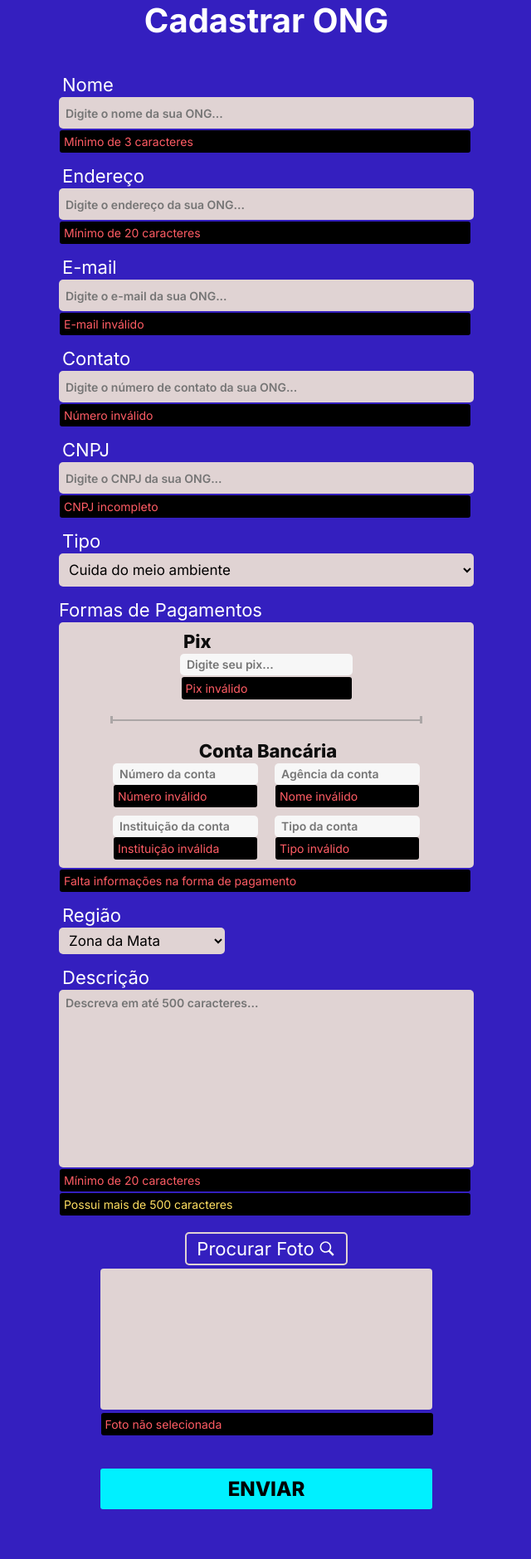
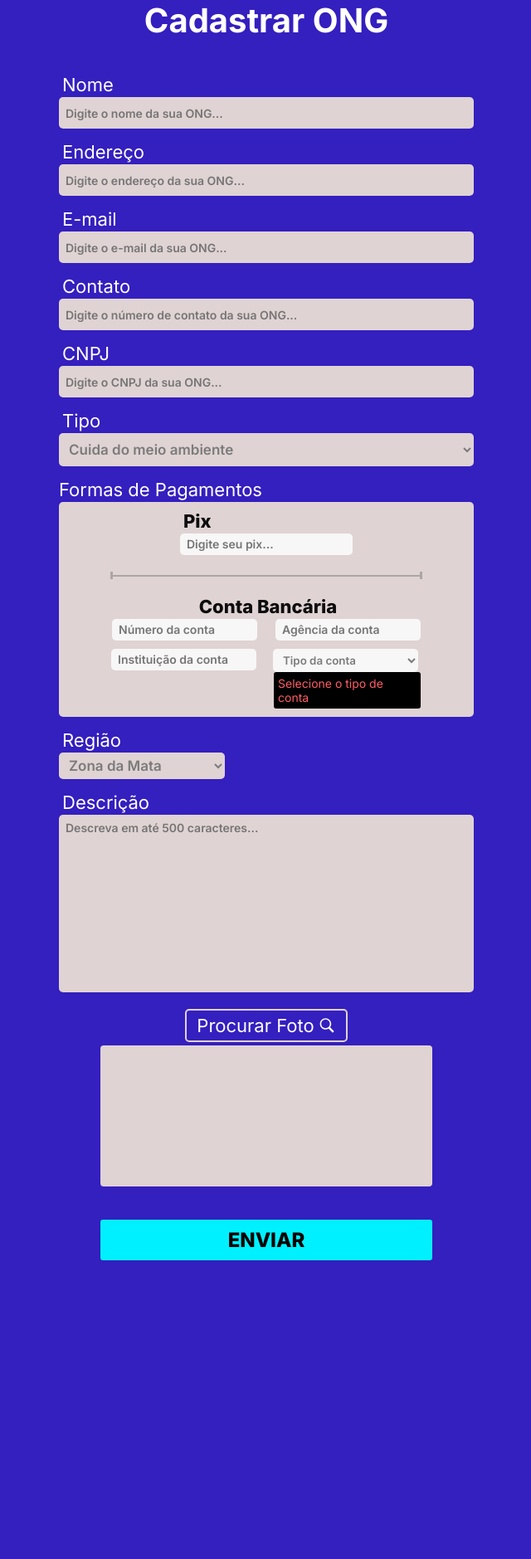
Before and after one commit to CrisGaius/doa-pe, a PHP site: page /pages/cadastrar-ong.html in a window 1280 px wide. Shown: the part 50-1929 px from the top of the page at 83% size, without its empty margins (319-959 px from the left). After the commit the page ends 1569 px from the top, so only its background shows below. Run offline with PHP 8.4, Linux system fonts and the light colour scheme.

Commit message:
Link nos botões e validação
Link nos botões pra "home-deslogada" . Agora aparece a mensagem caso seja inserido de forma incorreta em todos os inputs do campo "Formas de Pagamentos". Todos os inputs dessa página possuem a classe "campos"

```diff
--- a/pages/cadastrar-ong.html
+++ b/pages/cadastrar-ong.html
@@ -7,13 +7,14 @@
     <link rel="shortcut icon" href="../favicon/fav.ico" type="image/x-icon">
 
     <title>Cadastrar ONG</title>
+    <link rel="stylesheet" href="../styles/config.css">
     <link rel="stylesheet" href="../styles/cadastrar-ong.css">
     <!-- <script src="../scripts/cadastrar-ong.js" defer></script> -->
 </head>
 <body>
     <header>
         <!-- Voltar pra HOME LOGADO (USER) -->
-        <a href="#">
+        <a href="../index-deslogado.html">
             <button id="btn-voltar">
                 <img src="../images/seta-voltar.png" alt="Botão Voltar">voltar
             </button>
@@ -34,7 +35,7 @@
                 <div class="inputs">
                     <label for="ipt-nome">Nome</label>
                     <input type="text" id="ipt-nome" style="display: none;">
-                    <input type="text" id="ipt-nome" class="caixa-input" placeholder="Digite o nome da sua ONG..." oninput="nameValidate()">
+                    <input type="text" id="ipt-nome" class="caixa-input campos" placeholder="Digite o nome da sua ONG..." oninput="nameValidate()">
 
                     <span class="alerta" id="min-carac-nome">Mínimo de 3 caracteres</span>
                     <span class="prosseguir" id="nome-prosseguir">Tudo Certo &#x2705</span>
@@ -43,7 +44,7 @@
                 <!-- Input ENDEREÇO -->
                 <div class="inputs">
                     <label for="ipt-endereco">Endereço</label>
-                    <input type="text" name="endereco" id="ipt-endereco" class="caixa-input" placeholder="Digite o endereço da sua ONG..." oninput="enderecoValidate()">
+                    <input type="text" name="endereco" id="ipt-endereco" class="caixa-input campos" placeholder="Digite o endereço da sua ONG..." oninput="enderecoValidate()">
 
                     <span class="alerta">Mínimo de 20 caracteres</span>
                     <span class="prosseguir">Tudo Certo &#x2705</span>
@@ -52,7 +53,7 @@
                 <!-- Input E-MAIL -->
                 <div class="inputs">
                     <label for="ipt-email">E-mail</label>
-                    <input type="text" id="ipt-email" class="caixa-input" placeholder="Digite o e-mail da sua ONG..." oninput="emailValidate()">
+                    <input type="text" id="ipt-email" class="caixa-input campos" placeholder="Digite o e-mail da sua ONG..." oninput="emailValidate()">
 
                     <span class="alerta">E-mail inválido</span>
                     <span class="prosseguir">Tudo Certo &#x2705</span>
@@ -61,7 +62,7 @@
                 <!-- Input CONTATO -->
                 <div class="inputs">
                     <label for="ipt-contato">Contato</label>
-                    <input type="text" id="telefone" class="caixa-input" maxlength="15" placeholder="Digite o número de contato da sua ONG..." oninput="numeroValidate()">
+                    <input type="text" id="telefone" class="caixa-input campos" maxlength="15" placeholder="Digite o número de contato da sua ONG..." oninput="numeroValidate()">
 
                     <span class="alerta">Número inválido</span>
                     <span class="prosseguir">Tudo Certo &#x2705</span>
@@ -70,7 +71,7 @@
                 <!-- Input CNPJ -->
                 <div class="inputs">
                     <label for="ipt-cnpj">CNPJ</label>
-                    <input type="text" id="cnpj" class="caixa-input" maxlength="18" placeholder="Digite o CNPJ da sua ONG..." oninput="cnpjValidate()">
+                    <input type="text" id="cnpj" class="caixa-input camps" maxlength="18" placeholder="Digite o CNPJ da sua ONG..." oninput="cnpjValidate()">
 
                     <span class="alerta">CNPJ incompleto</span>
                 </div>
@@ -78,7 +79,7 @@
                 <!-- Input TIPO -->
                 <div class="inputs">
                     <label for="ipt-tipos">Tipo</label>
-                    <select id="select-tipo" class="caixa-input">
+                    <select id="select-tipo" class="caixa-input campos">
                         <optgroup label="Escolha">
                             <option value="#">Cuida do meio ambiente</option>
                             <option value="#">Cuida de animais abandonados</option>
@@ -96,7 +97,8 @@
                         <!-- Pix -->
                         <div class="flex-container-pagamento">
                             <label for="ipt-pix" class="label-pagameto">Pix</label>
-                            <input type="text" id="ipt-pix" placeholder="Digite seu pix...">
+                            <input type="text" id="ipt-pix" class="campos" placeholder="Digite seu pix..." oninput="pixValidate()">
+
                             <span class="alerta">Pix inválido</span>
                         </div>
 
@@ -113,24 +115,32 @@
                             <div class="flex">
                                 <div class="alinhando-pagamentos">
                                     <div class="ipt-span-vertical">
-                                        <input type="text" id="ipt-numero" class="ipt-cbancaria" placeholder="Número da conta">
+                                        <input type="text" class="ipt-cbancaria campos" placeholder="Número da conta" oninput="numcontaValidate()">
+
                                         <span class="alerta">Número inválido</span>
                                     </div>
 
                                     <div class="ipt-span-vertical">
-                                        <input type="text" id="ipt-agencia" class="ipt-cbancaria" placeholder="Agência da conta">
+                                        <input type="text" class="ipt-cbancaria campos" placeholder="Agência da conta" oninput="agenciaValidate()">
+
                                         <span class="alerta">Nome inválido</span>
                                     </div>
                                 </div>
                                 <div class="alinhando-pagamentos">
                                     <div class="ipt-span-vertical">
-                                        <input type="text" id="ipt-instituicao" class="ipt-cbancaria" placeholder="Instituição da conta">
+                                        <input type="text" class="ipt-cbancaria campos" placeholder="Instituição da conta" oninput="instituicaoValidate()">
+
                                         <span class="alerta">Instituição inválida</span>
                                     </div>
 
-                                    <div class="ipt-span-vertical">
-                                        <input type="text" id="ipt-tipconta" class="ipt-cbancaria" placeholder="Tipo da conta">
-                                        <span class="alerta">Tipo inválido</span>
+
+                                    <div class="ipt-span-vertica">
+                                        <select id="select-conta" class="ipt-cbancaria campos">
+                                            <option id="option-fisrt-conta">Tipo da conta</option>
+                                            <option>Conta corrente</option>
+                                            <option>Conta poupança</option>
+                                        </select>
+                                        <span class="alerta" style="display: block;">Selecione o tipo de conta</span>
                                     </div>
                                 </div>
                             </div>
@@ -187,13 +197,15 @@
     </main>
 
     <footer>
-        <button type="submit" id="btn-enviar" onclick="verificar()">Enviar</button>
+        <a href="../index-deslogado.html">
+            <button type="submit" id="btn-enviar" onclick="verificar()">Enviar</button>
+        </a>
     </footer>
 
     <script>
     // Validação
     const forms       = document.querySelector('form')
-    const campos      = document.querySelectorAll('.caixa-input')
+    const campos      = document.querySelectorAll('.campos')
     const spans       = document.querySelectorAll('.alerta')
     const emailRegex  = /^[a-zA-Z0-9._-]+@[a-zA-Z0-9.-]+\.[a-zA-Z]{2,4}$/;
 
@@ -254,6 +266,66 @@
         }
     }
 
+    // Função para validar o pix
+    function pixValidate(){
+        if(campos[5].value.length < 18){
+            setError(5)
+        } else{
+            removerError(5)
+        }
+    }
+
+    // Função para validar o número (conta bancária)
+    function numcontaValidate(){
+        if(campos[6].value.length < 8){
+            setError(6)
+        } else{
+            removerError(6)
+        }
+    }
+
+    // Função para validar a agência (conta bancária)
+    function agenciaValidate(){
+        if(campos[7].value.length < 4){
+            setError(7)
+        } else{
+            removerError(7)
+        }
+    }
+
+    // Função para validar a instituição (conta bancária)
+    function instituicaoValidate(){
+        if(campos[8].value.length < 4){
+            setError(8)
+        } else{
+            removerError(8)
+        }
+    }
+
+    // Função para deixar o primeiro option com a cor do placeholder
+    function tipoConta(){
+        let selectConta = document.getElementById('select-conta')
+        let firstOption = document.getElementById('option-fisrt-conta')
+
+        // Colocar a cor do primeiro option como se fosse o placeholder
+        function setColor(){
+            firstOption.style.color = "#000"
+        }
+        // Remove a cor do primeiro option para que identifique marcou algo
+        function removerColor(){
+            firstOption.style.color = "#7b7b7b"
+        }
+
+        selectConta.addEventListener('click', () => {
+            if (selectConta.value == firstOption){
+                setColor()
+            } else{
+                removerColor()
+            }
+        })
+        }
+
+
     // Função para validar a descrição
     function descricaoValidate(){
         const campoTxtArea = document.getElementById('ipt-descricao')
@@ -284,18 +356,18 @@
     // Máscara pro contato
     function mascaraTelefone(event) {
         const telefoneInput = event.target;
-        let valor = telefoneInput.value.replace(/\D/g, '');
+        let valorTelefone = telefoneInput.value.replace(/\D/g, '');
 
-        if (valor.length > 11) {
-            valor = valor.slice(0, 11); // Limita a 11 caracteres
+        if (valorTelefone.length > 11) {
+            valorTelefone = valorTelefone.slice(0, 11); // Limita a 11 caracteres
         }
 
-        if (valor.length <= 10) {
+        if (valorTelefone.length <= 10) {
             // Números residenciais:  (XX) XXXX-XXXX
-            telefoneInput.value = valor.replace(/(\d{2})(\d{0,4})(\d{0,4})/, '($1) $2-$3');
+            telefoneInput.value = valorTelefone.replace(/(\d{2})(\d{0,4})(\d{0,4})/, '($1) $2-$3');
         } else {
             // Números pessoais: (XX) XXXXX-XXXX
-            telefoneInput.value = valor.replace(/(\d{2})(\d{0,5})(\d{0,4})/, '($1) $2-$3');
+            telefoneInput.value = valorTelefone.replace(/(\d{2})(\d{0,5})(\d{0,4})/, '($1) $2-$3');
         }
     }
     const inputTelefone = document.getElementById('telefone');
--- a/styles/cadastrar-ong.css
+++ b/styles/cadastrar-ong.css
@@ -1,36 +1,3 @@
-@charset "UTF-8";
-@import url('https://fonts.googleapis.com/css2?family=Inter:wght@100;200;300;400;500;600;700;800;900&display=swap');
-
-/*Utilizar @import url('config.css') para incluir esse arquivo nos arquivos css que formos fazendo. Dessa forma, evitamos ter que copiar tudo de novo. Procurem utilizar sempre as variáveis.*/
-
-:root {
-    --inter: 'Inter', sans-serif;
-    --rosa: #F2055C;
-    --roxo: #341FBF;
-    --ciano: #00F0FF;
-    --amarelo: #F29544;
-    --preto: #0D0D0D;
-    --branco: #FFFFFF;
-    --azul-linkedin: #48A3FF;
-}
-
-* {
-    margin: 0;
-    padding: 0;
-    border: none;
-    outline: none;
-    text-decoration: none;
-    box-sizing: border-box;
-    scroll-behavior: smooth;
-    list-style-type: none;
-    font-family: var(--inter);
-}
-
-body {
-    background-color: var(--roxo);
-    color: var(--branco);
-}
-
 img, a {
     user-select: none;
     -webkit-user-drag: none;
@@ -85,7 +52,7 @@ form{
 }
 
 span.alerta{
-    /* display: none; */
+    display: none;
     width: 99%;
     margin-left: 1px;
     padding: 5px;
@@ -119,8 +86,12 @@ div.inputs{
     gap: 2px;
 }
 
-.caixa-input:focus, .ipt-cbancaria:focus, #ipt-pix:focus{
-    border: 2px solid rgb(0, 166, 255);
+
+.caixa-input{
+    padding: 9px 8px;
+    font-size: 17px;
+    border-radius: 5px;
+    background-color: rgb(224, 211, 211);
 }
 
 input::placeholder{
@@ -128,12 +99,8 @@ input::placeholder{
     font-weight: 600;
 }
 
-.caixa-input{
-    width: 100%;
-    padding: 9px 8px;
-    font-size: 17px;
-    border-radius: 5px;
-    background-color: rgb(224, 211, 211);
+.caixa-input:focus, #ipt-pix:focus, .ipt-cbancaria:focus{
+    border: 2px solid rgb(0, 166, 255);
 }
 
 /* Tipo */
@@ -177,7 +144,6 @@ div#ipt-pagamento{
 }
 
 #ipt-pix{
-    width: 100%;
     padding: 5px 8px;
     border-radius: 5px;
     background-color: rgb(247, 247, 247);
@@ -191,6 +157,7 @@ div#ipt-pagamento{
 .linha-vertical{
     width: 3px;
     height: 9px;
+
     background-color: rgba(148, 147, 147, 0.7);
 }
 
@@ -222,6 +189,11 @@ div#ipt-pagamento{
     padding: 5px 8px;
     border-radius: 5px;
     background-color: rgb(247, 247, 247);
+}
+
+select{
+    color: #7b7b7b;
+    font-weight: 600;
 }
 
 /* Select Região */
```
